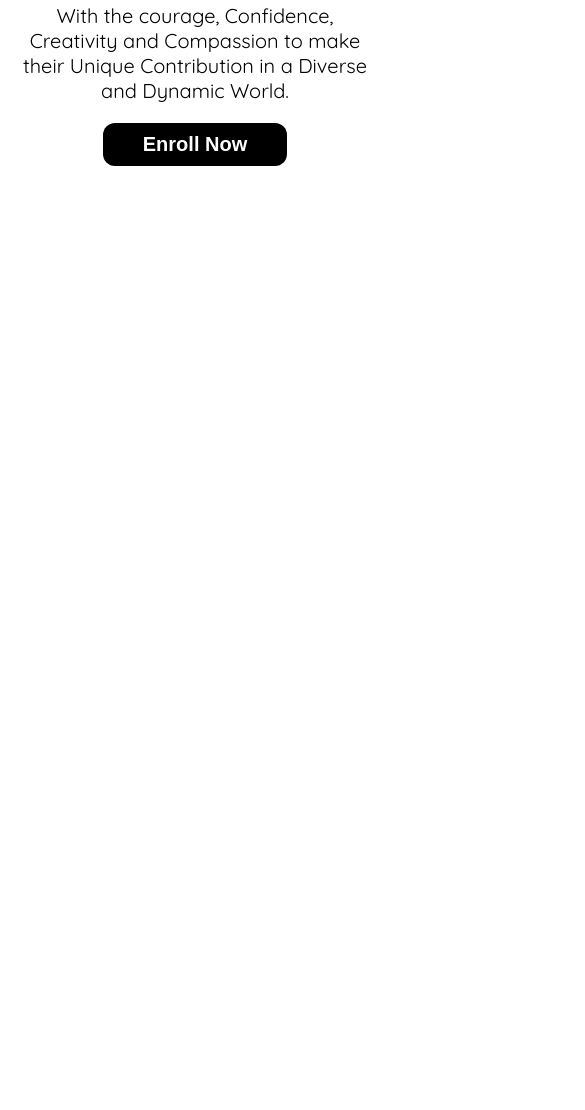
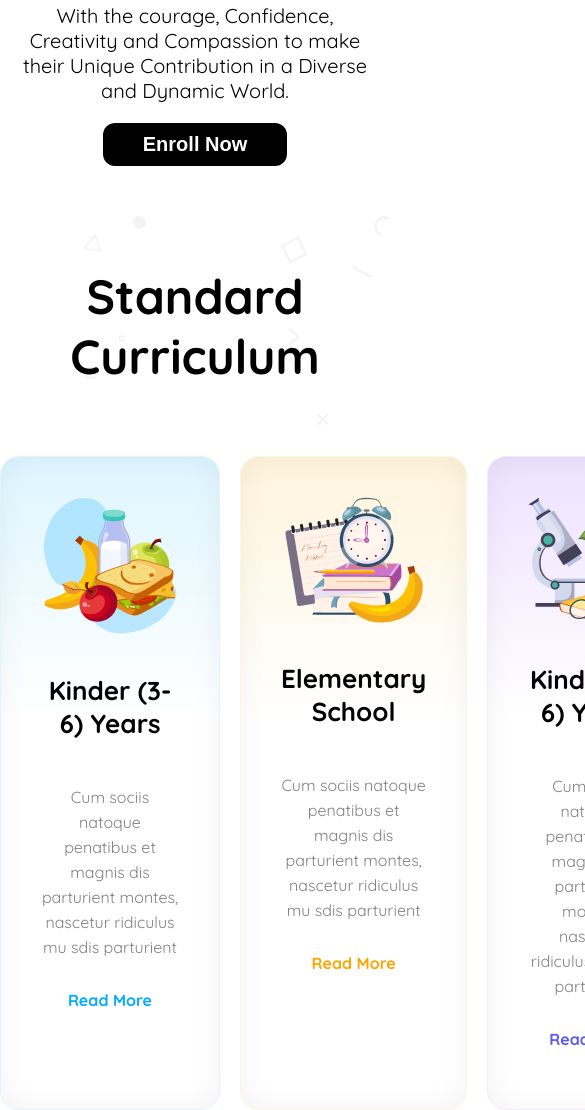
Before and after one commit to atik735/Kids-School, a plain HTML site: page index.html in a window 390 px wide. Shown: the part 746-1856 px from the top of the page, 585 px wide, since content can reach past the window. Before the commit the page ends 962 px from the top, so only its background shows below. Drawn offline with Linux system fonts and the light colour scheme.

Commit message:
Added curriculam card section with out responsive

```diff
--- a/index.html
+++ b/index.html
@@ -7,7 +7,7 @@
     <link rel="stylesheet" href="styles/style.css">
 </head>
 <body class="quicksand-font">
-    <header class="fixed-width">
+    <header class="fixed-width header">
         <nav class="nav-contain display-flex">
 
             <div class="logo display-flex">
@@ -58,5 +58,67 @@
           </div>
         </section>
     </header>
+
+
+    <main>
+        <!-- card section start -->
+
+        <section class="curriculum-container">
+
+        <section class="fixed-width">
+            <h1 class="curiculam-title">Standard Curriculum</h1>
+
+
+             <div class="curriculum-cards">
+
+               <!-- Curriculum card 2 -->
+
+                <div class="curriculum-card1">
+                    <img src="assets/kinder.png" alt="Kinder">
+                    <h3 class="card-title">Kinder (3-6) Years</h3>
+                    <p>Cum sociis natoque penatibus et magnis
+                        dis parturient montes, nascetur ridiculus
+                        mu sdis parturient</p>
+                        <div class="read-more-container">
+                        <a class="blue read-more" href="#">Read More</a>
+                    </div>
+                </div>
+
+               <!-- Curriculum card 2 -->
+
+                <div class="curriculum-card2">
+                    <img src="assets/elementary.png" alt="Kinder">
+                    <h3 class="card-title">Elementary School</h3>
+                    <p>Cum sociis natoque penatibus et magnis
+                        dis parturient montes, nascetur ridiculus
+                        mu sdis parturient</p>
+                        <div class="read-more-container">
+                        <a class="orange read-more" href="#">Read More</a>
+                    </div>
+                </div>
+
+
+               <!-- Curriculum card 2 -->
+
+
+                <div class="curriculum-card3">
+                    <img src="assets/middle.png" alt="Kinder">
+                    <h3 class="card-title">Kinder (3-6) Years</h3>
+                    <p>Cum sociis natoque penatibus et magnis
+                        dis parturient montes, nascetur ridiculus
+                        mu sdis parturient</p>
+                        <div class="read-more-container">
+                        <a class="purple read-more" href="#">Read More</a>
+                    </div>
+                </div>
+
+
+            </div>
+        </section>
+    </section>
+
+                   <!-- Curriculum card section end -->
+
+    </main>
 </body>
 </html>
--- a/styles/style.css
+++ b/styles/style.css
@@ -20,7 +20,7 @@
 
 .fixed-width{
     max-width: 1235px;
-    margin: 20px auto;
+    margin: 0 auto;
 }
 
 .btn-primary{
@@ -45,6 +45,9 @@
     color: #5D58EF;
 }
 /* header styles */
+.header{
+    margin-top: 20px;
+}
 .logo{
     gap: 10px;
     align-items: center;
@@ -78,9 +81,6 @@
     margin: 40px 0 50px;
     justify-content: space-between;
     align-items: center;
-}
-.title-desc{
-    text-align: justify;
 }
 .banner-title{
     font-size: 3.6rem;
@@ -131,3 +131,80 @@
         display: block;
     }
 }
+
+
+/* standard curriculam section  */
+.curriculum-container{
+    background-image: url('../assets/bg.png');
+    background-repeat: no-repeat;
+    background-size: contain;
+    position: center;
+    padding: 50px 0;
+    height: 879px;
+}
+.curiculam-title{
+    text-align: center;
+    padding:0 0 70px;
+    font-weight: 700;
+    font-size: 3rem;
+}
+
+.curriculum-cards{
+    display: flex;
+    gap: 20px;
+}
+
+.curriculum-card1{
+    background-color: white;
+
+    border: 0.94px solid rgb(222, 245, 255);
+    border-radius: 18.86px;
+
+    box-shadow: inset 0px 0px 28.3px 0.94px rgba(0, 0, 0, 0.05);
+    background: linear-gradient(180.00deg, rgb(222, 245, 255),rgba(255, 255, 255, 0) 40%),rgb(255, 255, 255);
+    text-align: center;
+    padding: 40px;
+}
+
+.curriculum-card2{
+    background-color: white;
+
+    border: 0.94px solid rgb(255, 244, 220);
+    border-radius: 18.86px;
+
+    box-shadow: inset 0px 0px 28.3px 0.94px rgba(0, 0, 0, 0.05);
+    background: linear-gradient(180.00deg, rgb(255, 244, 220),rgba(255, 255, 255, 0) 40%),rgb(255, 255, 255);
+
+    text-align: center;
+    padding: 40px;
+}
+.curriculum-card3{
+
+    box-sizing: border-box;
+    border: 0.94px solid rgb(242, 232, 255);
+    border-radius: 18.86px;
+
+    box-shadow: inset 0px 0px 28.3px 0.94px rgba(0, 0, 0, 0.05);
+    background: linear-gradient(180.00deg, rgb(238, 225, 255),rgba(255, 255, 255, 0) 40%),rgb(255, 255, 255);
+
+    text-align: center;
+    padding: 40px;
+}
+
+.curriculum-card1 p,.curriculum-card2 p,.curriculum-card3 p{
+    line-height: 25px;
+    color: #808080;
+    padding: 10px 0 30px;
+}
+.card-title{
+    padding:35px 0;
+    font-size: 1.625rem;
+    font-weight: 700;
+}
+.read-more-container{
+    padding-bottom: 20px;
+}
+.read-more{
+    text-decoration: none;
+    font-weight: 700;
+}
```
